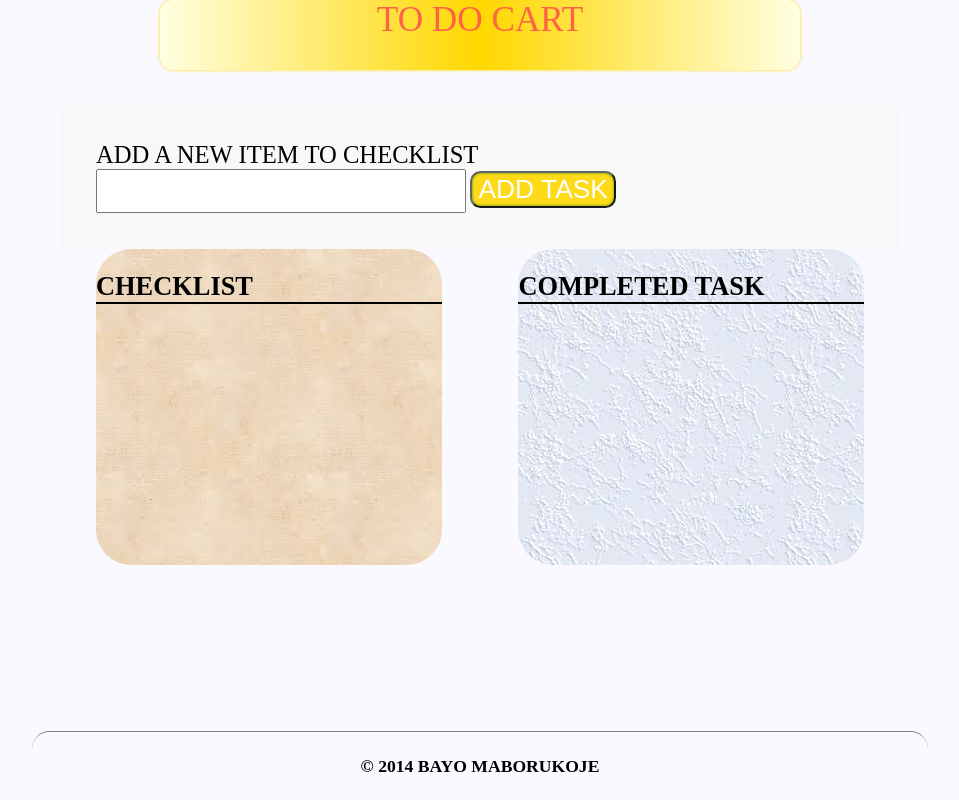
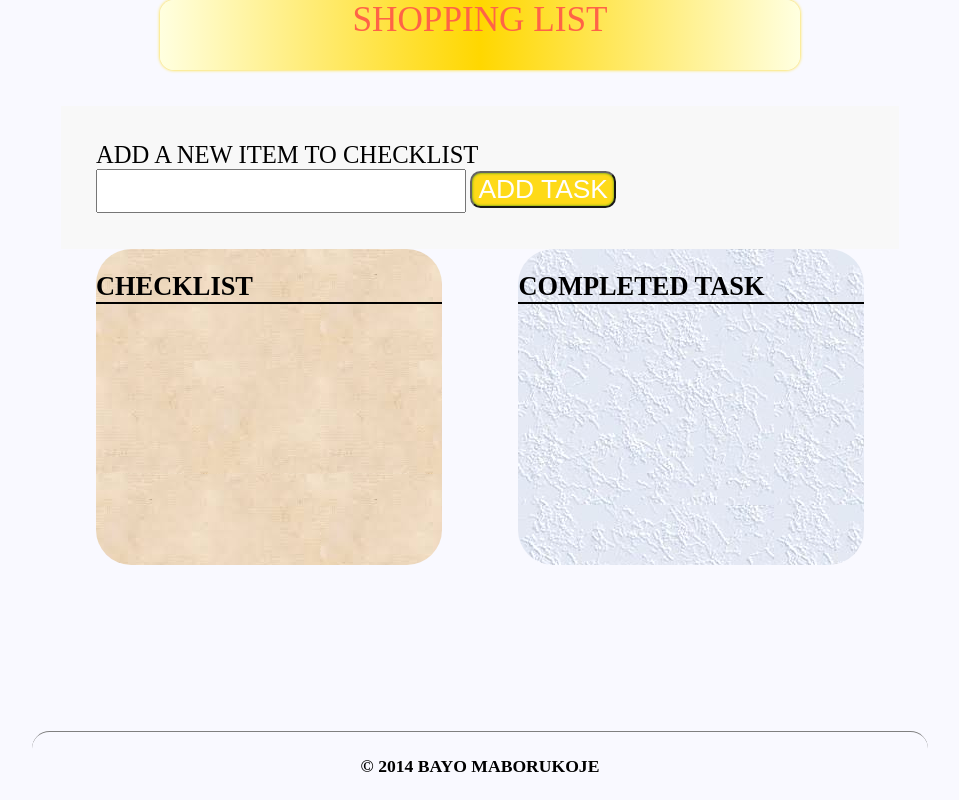
Before and after one commit to adebayo-maborukoje/Todolist, a plain HTML site: page index.html in a window 1280 px wide. Shown: the whole page, without its empty margins (160-1119 px from the left). Drawn offline with Linux system fonts and the light colour scheme.

Commit message:
shopping list

```diff
--- a/index.html
+++ b/index.html
@@ -11,7 +11,7 @@
 
 
 <body>
-    <header><p>TO DO CART</p></header>
+    <header><p>SHOPPING LIST</p></header>
     <main id="main">
         <div id="contentContainer">
             <div id="taskbar">
```
